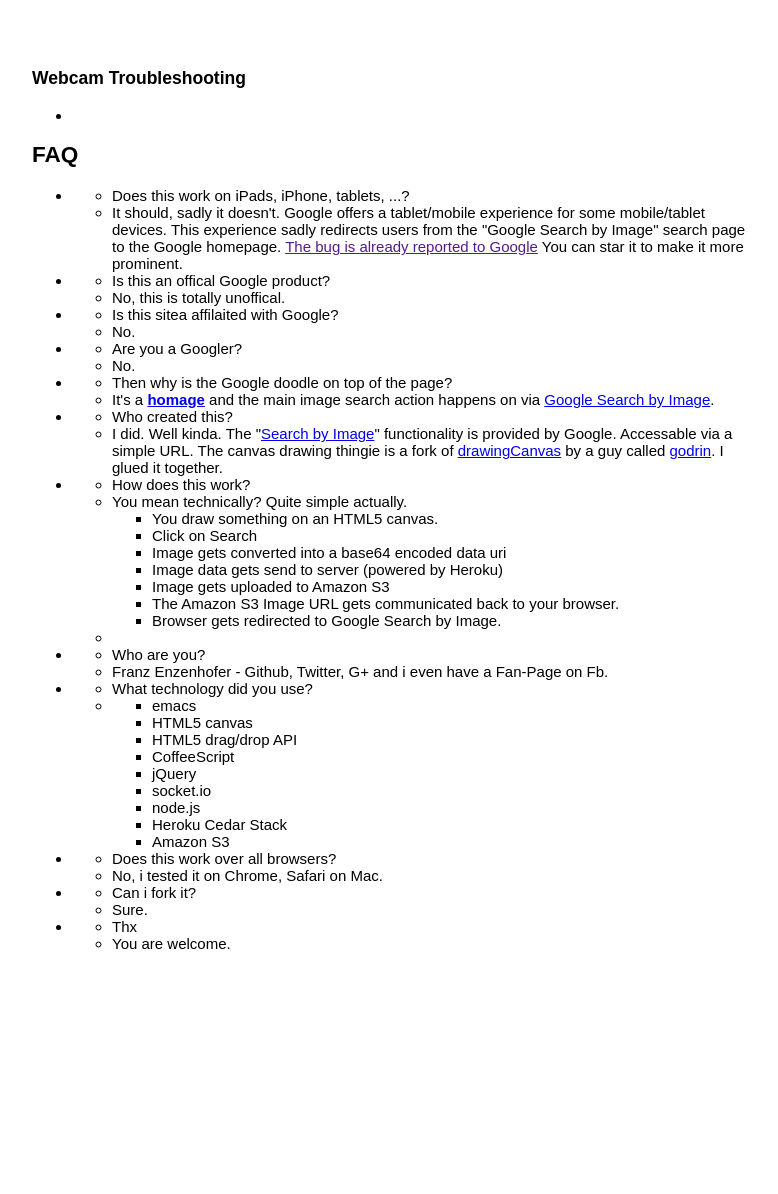
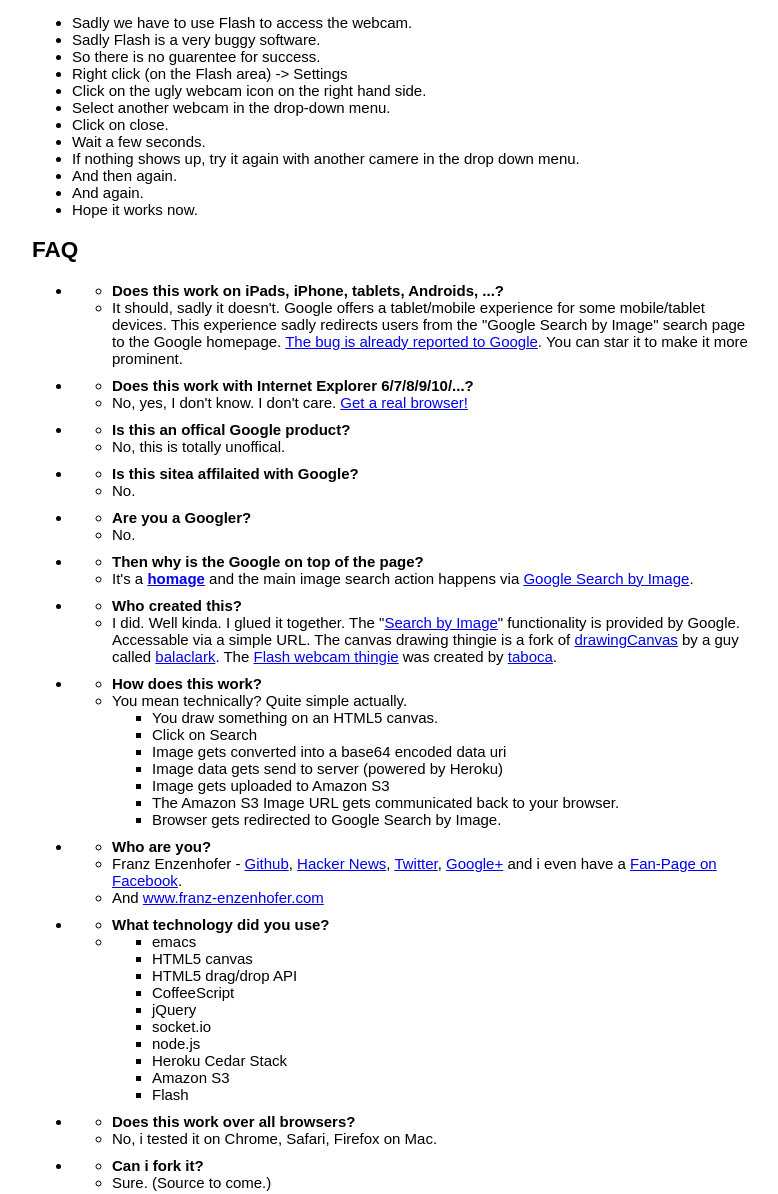
Before and after one commit to franzenzenhofer/searchbydrawing, a plain HTML site: page public/index.html in a window 1280 px wide. Shown: the part 1468-2662 px from the top of the page, without its empty margins (248-1026 px from the left). Before the commit the page ends 2435 px from the top, so only its background shows below. Drawn offline with nearby package versions, Linux system fonts and the light colour scheme; no server answers; a web font is replaced by a local one.

Commit message:
getting there

```diff
--- a/public/index.html
+++ b/public/index.html
@@ -2,6 +2,7 @@
 <html>
 	<head>
 		<meta charset="utf-8" />
+		<meta http-equiv="X-UA-Compatible" content="chrome=1">
 		<meta name="viewport" content="width=device-width, user-scalable=no" />
 		<title>Goolge Image Search By Drawing</title>
 
@@ -58,10 +59,7 @@
 display: inline-block;
 }
 
-#totally
-{
-  font-family: arial,sans-serif; font-weight: 100;  color:black;
-}
+
 
 #colors
 {
@@ -127,6 +125,16 @@
  bottom:3px;
 }
 
+.warning
+{
+  border: 1px solid red;
+  color: #D8000C;
+  background-color: #FFBABA;
+  text-align:left;
+  padding: 5px 5px 5px 5px;
+  margin-bottom:5px;
+}
+
 .note
 {
  border: 1px solid orange;
@@ -137,9 +145,30 @@
  text-align:left;
 }
 
-.google
+#h1
+{
+  font-family: arial,sans-serif;   color:black;
+  /*font-weight: 5000 !important;*/
+}
+
+#googlelogo
+{
+  border:0px solid black;
+}
+
+#text  li
 {
 
+}
+
+#text  ul
+{
+  margin-bottom:10px;
+}
+
+#text .q
+{
+  font-weight:bold;
 }
 
 		</style>
@@ -148,11 +177,22 @@
     <script src="/fd-slider.js"></script>-->
     <!-- slider mist -->
 		<link rel="shortcut icon" href="/favicon.ico">
+	<script type="text/javascript">var _gaq = _gaq || [];
+_gaq.push(['_setAccount', 'UA-22409310-1']);
+_gaq.push(['_setDomainName', '.franz-enzenhofer.com']);
+_gaq.push(['_trackPageview']);
+
+(function() {
+var ga = document.createElement('script'); ga.type = 'text/javascript'; ga.async = true;
+ga.src = ('https:' == document.location.protocol ? 'https://ssl' : 'http://www') + '.google-analytics.com/ga.js';
+var s = document.getElementsByTagName('script')[0]; s.parentNode.insertBefore(ga, s);
+})();
+</script>
 	</head>
 <body>
   <a name="top"></a>
 	<center id="wrapper">
-	  <div><h1 id="totally">totally unoffical <span id="googlelogo">Google</span> Image Search by Drawing</div>
+	  <h1 style="font-weight: 5000 !important;">unoffical <span id="googlelogo">Google</span> Image Search by Drawing
 	  <!--<img src="http://www.google.com/logos/van_gogh.gif" id="logo">-->
 	  </h1>
 		<div><canvas id="canvas" width="480" height="360">
@@ -165,12 +205,12 @@
 		<div><span class="inline"><span class="buttonblock"><input name="second" type="submit" value="Search by Drawing" class="button" id='search'></span></span></div>
 
 	<div id='text'>
-	<h2>To-Do</h2>
+	<!--<h2>To-Do</h2>
 	<ul>
 	  <li>List of all 'non drag n drop' images.</li>
 	  <li>search bar with better url for cooler sharing</li>
 	  <li>deploy and launch for jsconfeu</li>
-	</ul>
+	</ul>-->
 	<h2>How-To</h2>
 	<h3>Draw and Search</h3>
 	<ul>
@@ -187,6 +227,7 @@
 	  <li>Wait a second.</li>
 	  <li>Draw something on the picture.</li>
 	  <li>Click on the "Search by Drawing" button.</li>
+	  <li>This works only in Chroma and Firefox, not Safari.</li>
 	</ul>
 	<h3><a name="photo"></a>Take a picture</h3>
 	<ul>
@@ -215,8 +256,18 @@
     <!--picture end--->
   <h3><a name="webcam-troubleshooting"></a>Webcam Troubleshooting</h3>
   <ul>
-    <li>
-    </li>
+    <li>Sadly we have to use Flash to access the webcam.</li>
+    <li>Sadly Flash is a very buggy software.</li>
+    <li>So there is no guarentee for success.</li>
+    <li>Right click (on the Flash area) -> Settings</li>
+    <li>Click on the ugly webcam icon on the right hand side.</li>
+    <li>Select another webcam in the drop-down menu.</li>
+    <li>Click on close.</li>
+    <li>Wait a few seconds.</li>
+    <li>If nothing shows up, try it again with another camere in the drop down menu.</li>
+    <li>And then again.</li>
+    <li>And again.</li>
+    <li>Hope it works now.</li>
   </ul>
 
 
@@ -224,43 +275,49 @@
 	<ul>
 	  <li>
 	    <ul>
-	      <li>Does this work on iPads, iPhone, tablets, ...?</li>
-	      <li>It should, sadly it doesn't. Google offers a tablet/mobile experience for some mobile/tablet devices. This experience sadly redirects users from the "Google Search by Image" search page to the Google homepage. <a href="">The bug is already reported to Google</a> You can star it to make it more prominent.</li>
+	      <li class="q">Does this work on iPads, iPhone, tablets, Androids, ...?</li>
+	      <li>It should, sadly it doesn't. Google offers a tablet/mobile experience for some mobile/tablet devices. This experience sadly redirects users from the "Google Search by Image" search page to the Google homepage. <a href="http://www.google.com/support/forum/p/Web+Search/thread?tid=6c8fda0c0f045f07&hl=en">The bug is already reported to Google</a>. You can star it to make it more prominent.</li>
 	    </ul>
 	  </li>
 	  <li>
 	    <ul>
-	      <li>Is this an offical Google product?</li>
+	      <li class="q">Does this work with Internet Explorer 6/7/8/9/10/...?</li>
+	      <li>No, yes, I don't know. I don't care. <a href="http://www.google.com/chrome">Get a real browser!</a></li>
+	    </ul>
+	  </li>
+	  <li>
+	    <ul>
+	      <li class="q">Is this an offical Google product?</li>
 	      <li>No, this is totally unoffical.</li>
 	    </ul>
 	  </li>
 	  <li>
 	    <ul>
-	      <li>Is this sitea affilaited with Google?</li>
+	      <li  class="q">Is this sitea affilaited with Google?</li>
 	      <li>No.</li>
 	    </ul>
 	  </li>
 	  <li>
 	    <ul>
-	      <li>Are you a Googler?</li>
+	      <li class="q" >Are you a Googler?</li>
 	      <li>No.</li>
 	    </ul>
 	  </li>
 	  <li>
 	    <ul>
-	      <li>Then why is the Google doodle on top of the page?</li>
-	      <li>It's a <b><a href="http://en.wikipedia.org/wiki/Homage">homage</a></b> and the main image search action happens on via <a href="http://www.google.com/insidesearch/searchbyimage.html">Google Search by Image</a>.</li>
+	      <li class="q" >Then why is the Google on top of the page?</li>
+	      <li>It's a <b><a href="http://en.wikipedia.org/wiki/Homage">homage</a></b> and the main image search action happens via <a href="http://www.google.com/insidesearch/searchbyimage.html">Google Search by Image</a>.</li>
 	    </ul>
 	  </li>
 	  <li>
 	    <ul>
-	      <li>Who created this?</li>
-	      <li>I did. Well kinda. The "<a href="http://www.google.com/insidesearch/searchbyimage.html">Search by Image</a>" functionality is provided by Google. Accessable via a simple URL. The canvas drawing thingie is a fork of <a href="https://github.com/godrin/drawingCanvas">drawingCanvas</a> by a guy called <a href="https://github.com/godrin">godrin</a>. I glued it together.</li>
+	      <li class="q" >Who created this?</li>
+	      <li>I did. Well kinda. I glued it together. The "<a href="http://www.google.com/insidesearch/searchbyimage.html">Search by Image</a>" functionality is provided by Google. Accessable via a simple URL. The canvas drawing thingie is a fork of <a href="https://github.com/balaclark/Canvas-Drawing">drawingCanvas</a> by a guy called <a href="https://github.com/balaclark">balaclark</a>. The <a href="https://github.com/taboca/CamCanvas-API-">Flash webcam thingie</a> was created by <a href="https://github.com/taboca">taboca</a>.</li>
 	    </ul>
 	  </li>
 	  <li>
 	   <ul>
-	      <li>How does this work?</li>
+	      <li class="q" >How does this work?</li>
 	      <li>You mean technically? Quite simple actually.
 	        <ul>
 	          <li>You draw something on an HTML5 canvas.</li>
@@ -271,18 +328,19 @@
 	          <li>The Amazon S3 Image URL gets communicated back to your browser.</li>
 	         <li>Browser gets redirected to Google Search by Image.</li>
 	        </ul>
-	      <li>
+	      </li>
 	    </ul>
 	  </li>
 	  <li>
 	    <ul>
-	      <li>Who are you?</li>
-	      <li>Franz Enzenhofer - Github, Twitter, G+ and i even have a Fan-Page on Fb.</li>
+	      <li class="q" >Who are you?</li>
+	      <li>Franz Enzenhofer - <a href="https://github.com/franzenzenhofer">Github</a>, <a href="http://news.ycombinator.com/user?id=franze">Hacker News</a>, <a href="http://twitter.com/enzenhofer">Twitter</a>, <a href="http://twitter.com/enzenhofer">Google+</a> and i even have a <a href="http://www.facebook.com/pages/Franz-Enzenhofer/156536657909">Fan-Page on Facebook</a>.</li>
+	      <li>And <a href="http://www.franz-enzenhofer.com/">www.franz-enzenhofer.com</a></li>
 	    </ul>
 	  </li>
 	  <li>
 	    <ul>
-	      <li>What technology did you use?</li>
+	      <li class="q" >What technology did you use?</li>
 	      <li>
 	        <ul>
 	          <li>emacs</li>
@@ -294,25 +352,26 @@
 	          <li>node.js</li>
 	          <li>Heroku Cedar Stack</li>
 	          <li>Amazon S3</li>
+	          <li>Flash</li>
 	        </ul>
 	      </li>
 	    </ul>
 	  </li>
 	  <li>
 	    <ul>
-	      <li>Does this work over all browsers?</li>
-	      <li>No, i tested it on Chrome, Safari on Mac.</li>
+	      <li class="q" >Does this work over all browsers?</li>
+	      <li>No, i tested it on Chrome, Safari, Firefox on Mac.</li>
 	    </ul>
 	  </li>
 	  <li>
 	    <ul>
-	      <li>Can i fork it?</li>
-	      <li>Sure.</li>
+	      <li class="q" >Can i fork it?</li>
+	      <li>Sure. (Source to come.)</li>
 	    </ul>
 	  </li>
 	  <li>
 	    <ul>
-	      <li>Thx</li>
+	      <li class="q" >Thx</li>
 	      <li>You are welcome.</li>
 	    </ul>
 	  </li>
--- a/public/main.coffee
+++ b/public/main.coffee
@@ -96,7 +96,8 @@
     if isMobile()
     #if true
       $('h1').after('''
-      <div class="note">Sadly, there is a redirect bug on the <b>Google</b> website for mobile decives. On the <b>Google Image Search by Image</b> page, Google <b><i>redirects mobile devices from the result page to the Google homepage</i></b>, so you can not view the result of your search. Sorry. The bug is already reported to Google. The only workaround is to use a non mobile browser.</div>
+      <div class="warning">Device not supported! <b>:(</b></div>
+      <div class="note">Sadly, there is a redirect bug on the <b>Google</b> website for mobile decives. On the <b>Google Search by Image</b> page, Google <b><i>redirects mobile devices from the result page to the Google homepage</i></b>, so you can not view the result of your search. Sorry. The bug is already reported to Google. The only workaround is to use a non mobile browser.</div>
       ''')
 
   do ->
--- a/public/main.js
+++ b/public/main.js
@@ -50,7 +50,7 @@
     });
     (function() {
       if (isMobile()) {
-        return $('h1').after('<div class="note">Sadly, there is a redirect bug on the <b>Google</b> website for mobile decives. On the <b>Google Image Search by Image</b> page, Google <b><i>redirects mobile devices from the result page to the Google homepage</i></b>, so you can not view the result of your search. Sorry. The bug is already reported to Google. The only workaround is to use a non mobile browser.</div>');
+        return $('h1').after('<div class="warning">Device not supported! <b>:(</b></div>\n<div class="note">Sadly, there is a redirect bug on the <b>Google</b> website for mobile decives. On the <b>Google Search by Image</b> page, Google <b><i>redirects mobile devices from the result page to the Google homepage</i></b>, so you can not view the result of your search. Sorry. The bug is already reported to Google. The only workaround is to use a non mobile browser.</div>');
       }
     })();
     (function() {
```
